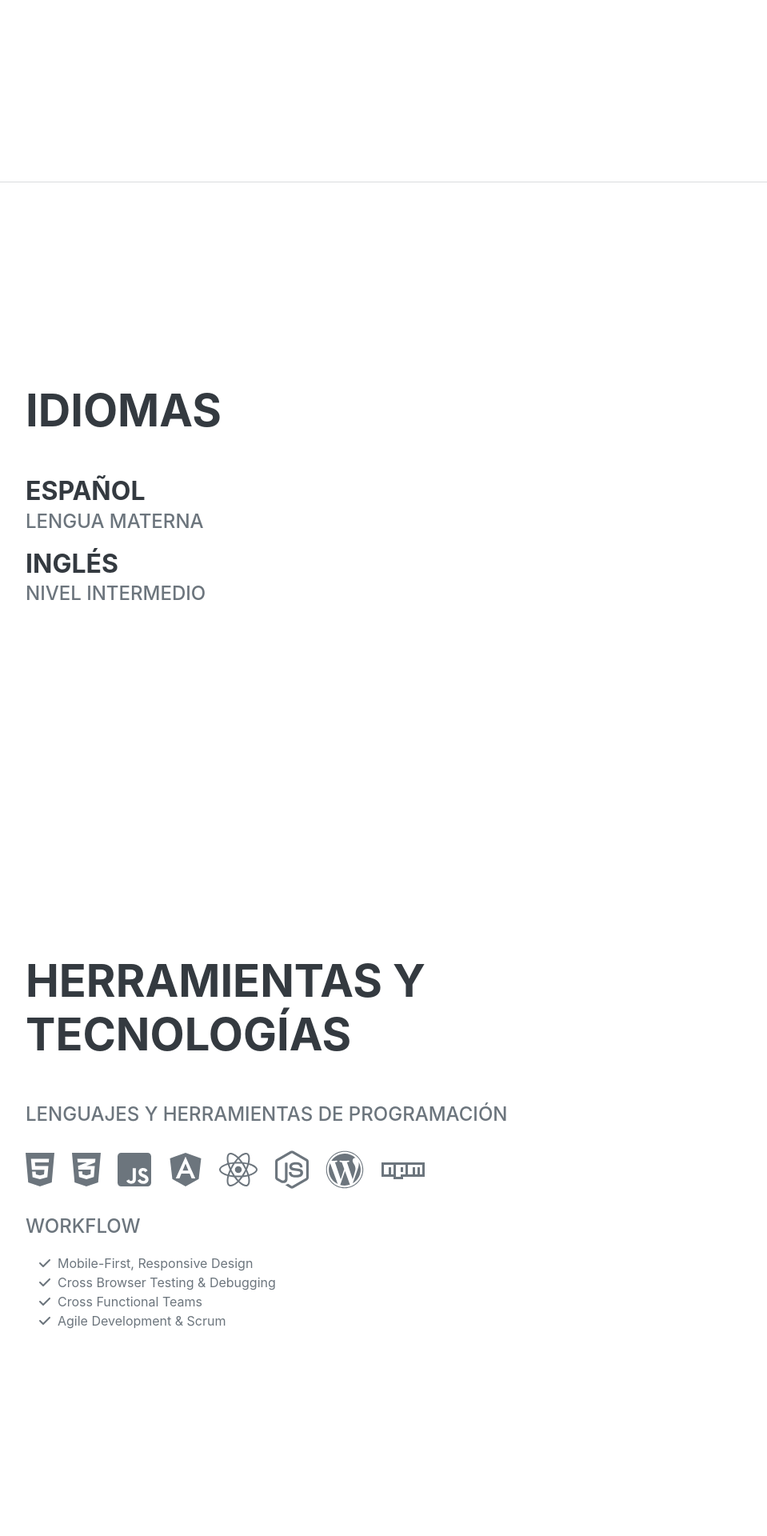
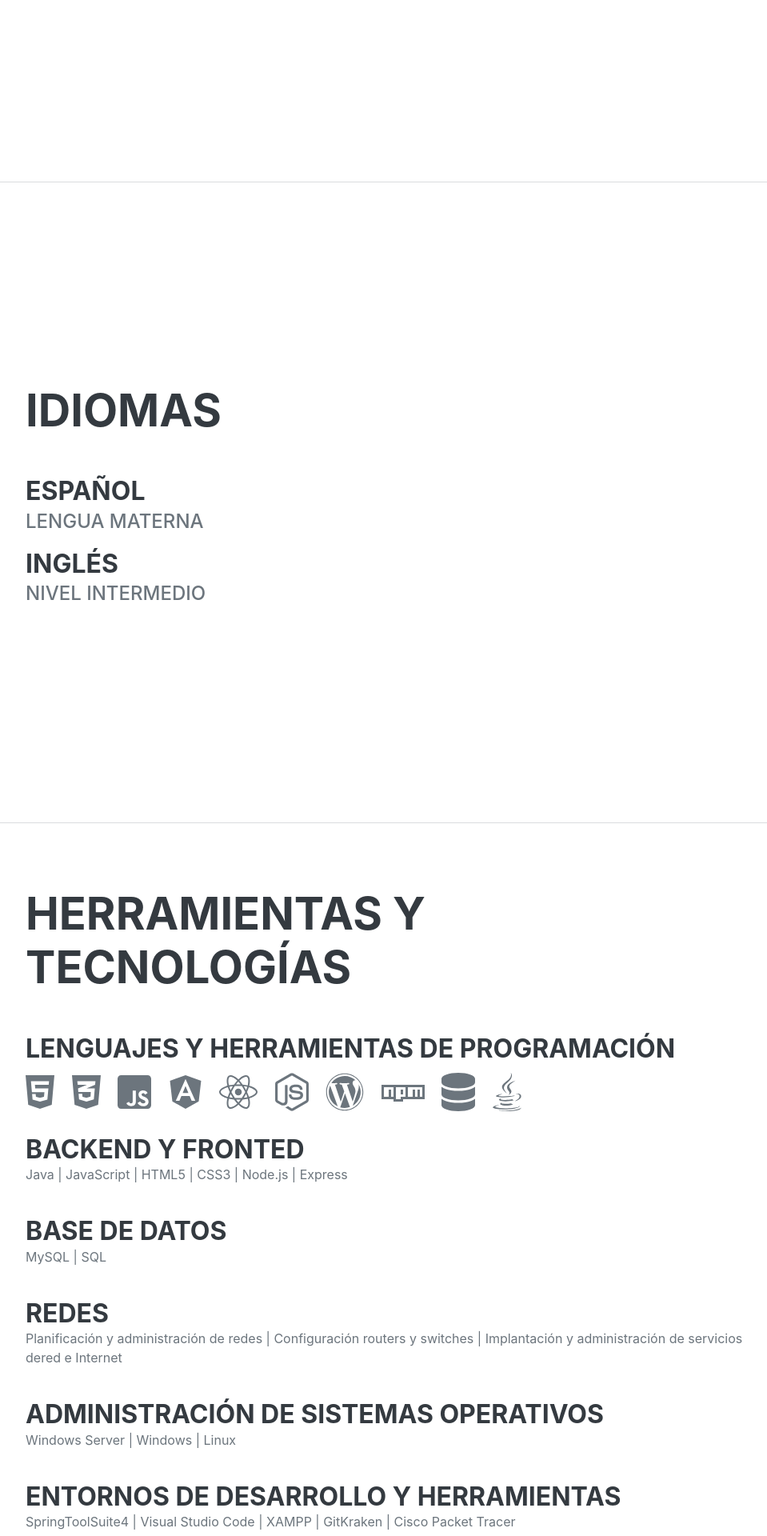
Before and after one commit to mariapereiro/proyecto-portfolio, a Node server app: page /maria in a window 1280 px wide. Shown: the part 4280-6200 px from the top of the page at 80% size, without its empty margins (288-1247 px from the left). Run offline with Node 20, Linux system fonts and the light colour scheme; some libraries are stand-ins or nearby versions; some web fonts are replaced.

Commit message:
Modificacion en el porfolio hasta proyectos

```diff
--- a/views/layouts/miporfolio.handlebars
+++ b/views/layouts/miporfolio.handlebars
@@ -9,6 +9,7 @@
         <link rel="icon" type="image/x-icon" href="assets/img/favicon.ico" />
         <!-- Font Awesome icons (free version)-->
         <script src="https://use.fontawesome.com/releases/v6.3.0/js/all.js" crossorigin="anonymous"></script>
+
         <!-- Google fonts-->
         <link href="https://fonts.googleapis.com/css?family=Saira+Extra+Condensed:500,700" rel="stylesheet" type="text/css" />
         <link href="https://fonts.googleapis.com/css?family=Muli:400,400i,800,800i" rel="stylesheet" type="text/css" />
--- a/views/mariaPorfolio.handlebars
+++ b/views/mariaPorfolio.handlebars
@@ -178,11 +178,12 @@
         <div class="subheading mb-3">Nivel intermedio</div>
       </div>
   </section>
+  <hr class="m-0" />
 
   <section class="resume-section" id="herramientas">
     <div class="resume-section-content">
       <h2 class="mb-5">Herramientas y tecnologías</h2>
-      <div class="subheading mb-3">Lenguajes y herramientas de programación</div>
+      <h3 class="mb-0">Lenguajes y herramientas de programación</h3>
       <ul class="list-inline dev-icons">
         <li class="list-inline-item"><i class="fab fa-html5"></i></li>
         <li class="list-inline-item"><i class="fab fa-css3-alt"></i></li>
@@ -192,72 +193,107 @@
         <li class="list-inline-item"><i class="fab fa-node-js"></i></li>
         <li class="list-inline-item"><i class="fab fa-wordpress"></i></li>
         <li class="list-inline-item"><i class="fab fa-npm"></i></li>
+        <li class="list-inline-item"><i class="fa-solid fa-database"></i></li>
+        <li class="list-inline-item"><i class="fa-brands fa-java"></i></li>
       </ul>
-      <div class="subheading mb-3">Workflow</div>
-      <ul class="fa-ul mb-0">
-        <li>
-          <span class="fa-li"><i class="fas fa-check"></i></span>
-          Mobile-First, Responsive Design
-        </li>
-        <li>
-          <span class="fa-li"><i class="fas fa-check"></i></span>
-          Cross Browser Testing & Debugging
-        </li>
-        <li>
-          <span class="fa-li"><i class="fas fa-check"></i></span>
-          Cross Functional Teams
-        </li>
-        <li>
-          <span class="fa-li"><i class="fas fa-check"></i></span>
-          Agile Development & Scrum
-        </li>
-      </ul>
+      <div class="flex-grow-1">
+        <h3 class="mb-0">BACKEND Y FRONTED</h3>
+        <p>Java | JavaScript | HTML5 | CSS3 | Node.js | Express</p>
+      </div>
+      <br>
+      <div class="flex-grow-1">
+        <h3 class="mb-0">BASE DE DATOS</h3>
+        <p>MySQL | SQL</p>
+      </div>
+      <br>
+      <div class="flex-grow-1">
+        <h3 class="mb-0">REDES</h3>
+        <p>
+          Planificación y administración de redes | Configuración routers y switches | Implantación y administración de
+          servicios dered e Internet
+        </p>
+      </div>
+      <br>
+      <div class="flex-grow-1">
+        <h3 class="mb-0">ADMINISTRACIÓN DE SISTEMAS OPERATIVOS</h3>
+        <p>Windows Server | Windows | Linux</p>
+      </div>
+      <br>
+      <div class="flex-grow-1">
+        <h3 class="mb-0">ENTORNOS DE DESARROLLO Y HERRAMIENTAS</h3>
+        <p> SpringToolSuite4 | Visual Studio Code | XAMPP | GitKraken | Cisco Packet Tracer</p>
+      </div>
+      <br>
+      <div class="flex-grow-1">
+        <h3 class="mb-0">DISEÑO</h3>
+        <p>Figma</p>
+      </div>
     </div>
   </section>
+  <hr class="m-0" />
 
-  <section class="resume-section" id="proyecto">
+  <section class="resume-section" id="proyectos">
     <div class="resume-section-content">
-      <h2 class="mb-5">Awards & Certifications</h2>
-      <ul class="fa-ul mb-0">
-        <li>
-          <span class="fa-li"><i class="fas fa-trophy text-warning"></i></span>
-          Google Analytics Certified Developer
-        </li>
-        <li>
-          <span class="fa-li"><i class="fas fa-trophy text-warning"></i></span>
-          Mobile Web Specialist - Google Certification
-        </li>
-        <li>
-          <span class="fa-li"><i class="fas fa-trophy text-warning"></i></span>
-          1
-          <sup>st</sup>
-          Place - University of Colorado Boulder - Emerging Tech Competition 2009
-        </li>
-        <li>
-          <span class="fa-li"><i class="fas fa-trophy text-warning"></i></span>
-          1
-          <sup>st</sup>
-          Place - University of Colorado Boulder - Adobe Creative Jam 2008 (UI Design Category)
-        </li>
-        <li>
-          <span class="fa-li"><i class="fas fa-trophy text-warning"></i></span>
-          2
-          <sup>nd</sup>
-          Place - University of Colorado Boulder - Emerging Tech Competition 2008
-        </li>
-        <li>
-          <span class="fa-li"><i class="fas fa-trophy text-warning"></i></span>
-          1
-          <sup>st</sup>
-          Place - James Buchanan High School - Hackathon 2006
-        </li>
-        <li>
-          <span class="fa-li"><i class="fas fa-trophy text-warning"></i></span>
-          3
-          <sup>rd</sup>
-          Place - James Buchanan High School - Hackathon 2005
-        </li>
+      <h2 class="mb-5">PROYECTOS</h2>
+      <div class="flex-grow-1">
+        <h3 class="mb-0">Porfolio</h3>
+        <ul class="list-inline dev-icons">
+          <img src="../img/handlebars.png" style="width: 100px;">
+          <li class="list-inline-item"><i class="fab fa-css3-alt"></i></li>
+          <li class="list-inline-item"><i class="fab fa-js-square"></i></li>
         </ul>
+        <p>MySQL | SQL</p>
+        <div class="social-icons">
+          <a class="social-icon" href="https://github.com/mariapereiro/proyecto-portfolio" target="_blank">
+            <i class="fab fa-github"></i>
+          </a>
+        </div>
+      </div>
+      <br><br>
+      <div class="flex-grow-1">
+        <h3 class="mb-0">Juego 4 en raya</h3>
+        <ul>
+          <li class="list-inline-item " style="font-size: 4rem;"><i class="fa-brands fa-java"></i></li>
+        </ul>
+        <p>
+          Planificación y administración de redes | Configuración routers y switches | Implantación y administración de
+          servicios dered e Internet
+        </p>
+        <div class="social-icons">
+          <a class="social-icon" href="https://github.com/mariapereiro/Juego-cuatro-en-raya" target="_blank">
+            <i class="fab fa-github"></i>
+          </a>
+        </div>
+      </div>
+      <br><br>
+      <div class="flex-grow-1">
+        <h3 class="mb-0">Trivial</h3>
+        <ul class="list-inline dev-icons">
+          <li class="list-inline-item"><i class="fab fa-html5"></i></li>
+          <li class="list-inline-item"><i class="fab fa-css3-alt"></i></li>
+          <li class="list-inline-item"><i class="fab fa-js-square"></i></li>
+        </ul>
+        <p>Windows Server | Windows | Linux</p>
+        <div class="social-icons">
+          <a class="social-icon" href="https://github.com/mariapereiro/trivial_LM" target="_blank">
+            <i class="fab fa-github"></i>
+          </a>
+        </div>
+      </div>
+      <br><br>
+      <div class="flex-grow-1">
+        <h3 class="mb-0">Historia conversacional</h3>
+        <ul>
+          <li class="list-inline-item " style="font-size: 4rem;"><i class="fa-brands fa-java"></i></li>
+        </ul>
+        <p> SpringToolSuite4 | Visual Studio Code | XAMPP | GitKraken | Cisco Packet Tracer</p>
+        <div class="social-icons">
+          <a class="social-icon" href="https://github.com/mariapereiro/Historia-Conversacional" target="_blank">
+            <i class="fab fa-github"></i>
+          </a>
+        </div>
+      </div>
+
     </div>
   </section>
 
```
Also changed, not shown: views/martaPorfolio.handlebars (+15 -11 lines), public/img/handlebars.png (added). Lines whose indentation alone changed are shown as unchanged.
